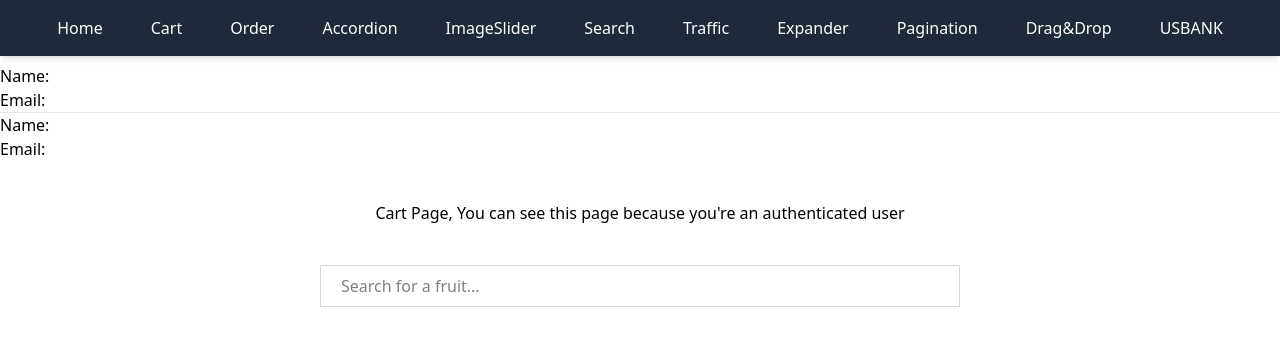
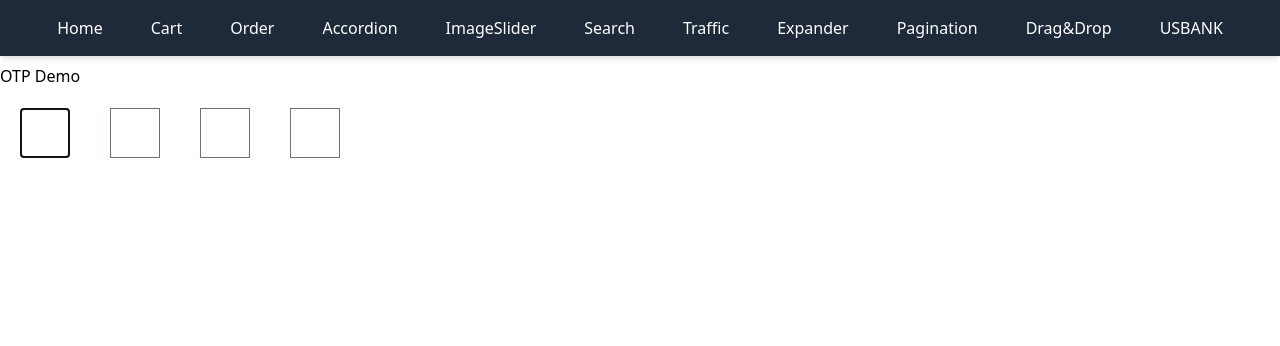
Before and after one commit to santoshsharma27/React-Learning, a React (Vite) app in the folder LLD/: page /cart in a window 1280 px wide. Shown: the top 346 px of the page. Built offline with nearby package versions, Linux system fonts and the light colour scheme.

Commit message:
Added OTP

```diff
--- a/LLD/src/components/Cart.jsx
+++ b/LLD/src/components/Cart.jsx
@@ -1,5 +1,6 @@
 import { useState } from "react";
 import EmployeeRegForm from "./pureComponent";
+import Otp from "./Otp";
 
 const arr = ["apple", "orange", "banana"];
 
@@ -22,7 +23,7 @@ function Cart() {
 
   return (
     <>
-      <EmployeeRegForm />
+      {/* <EmployeeRegForm />
       <div className="p-10 text-center">
         Cart Page, You can see this page because you&apos;re an authenticated
         user
@@ -39,7 +40,8 @@ function Cart() {
         {matchedFruits && (
           <div className="mt-2 text-green-500">Found: {matchedFruits}</div>
         )}
-      </div>
+      </div> */}
+      <Otp />
     </>
   );
 }
--- /dev/null
+++ b/LLD/src/components/Otp.jsx
@@ -0,0 +1,50 @@
+import { useEffect, useRef, useState } from "react";
+
+const otpSize = 4;
+
+function Otp() {
+  const [otp, setOtp] = useState(new Array(otpSize).fill(""));
+  const inputRefs = useRef([]);
+
+  useEffect(() => {
+    inputRefs.current[0]?.focus();
+  }, []);
+
+  const handleChange = (index, e) => {
+    const value = e.target.value.trim();
+    if (isNaN(value)) return;
+
+    const newOtp = [...otp];
+    newOtp[index] = value.slice(-1);
+    setOtp(newOtp);
+
+    if (value) {
+      inputRefs.current[index + 1]?.focus();
+    }
+  };
+
+  const handleKeyDown = (index, e) => {
+    if (e.key === "Backspace" && !otp[index] && index > 0) {
+      inputRefs.current[index - 1]?.focus();
+    }
+  };
+
+  return (
+    <div className="App">
+      <h1>OTP Demo</h1>
+      {otp.map((value, index) => (
+        <input
+          key={index}
+          type="text"
+          value={value}
+          onChange={(e) => handleChange(index, e)}
+          onKeyDown={(e) => handleKeyDown(index, e)}
+          ref={(input) => (inputRefs.current[index] = input)}
+          className="m-5 h-[50px] w-[50px] border border-gray-500 text-center font-medium"
+        />
+      ))}
+    </div>
+  );
+}
+
+export default Otp;
```
